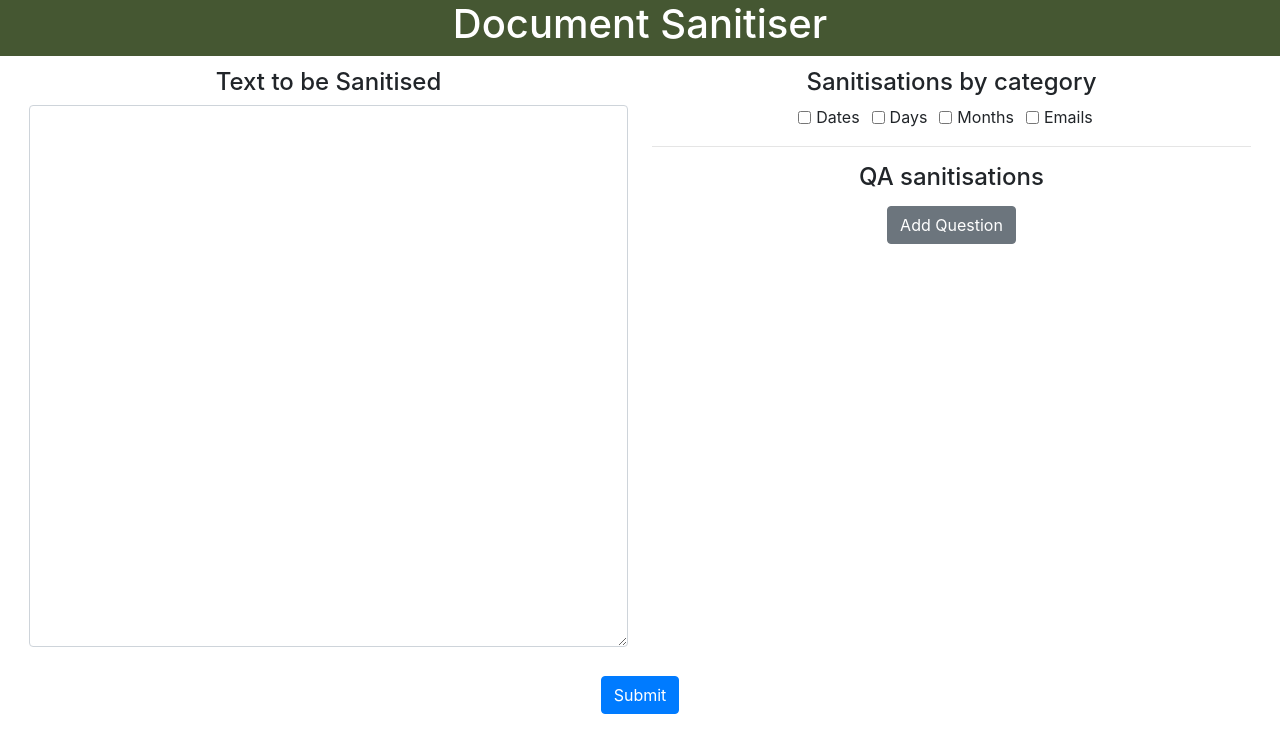
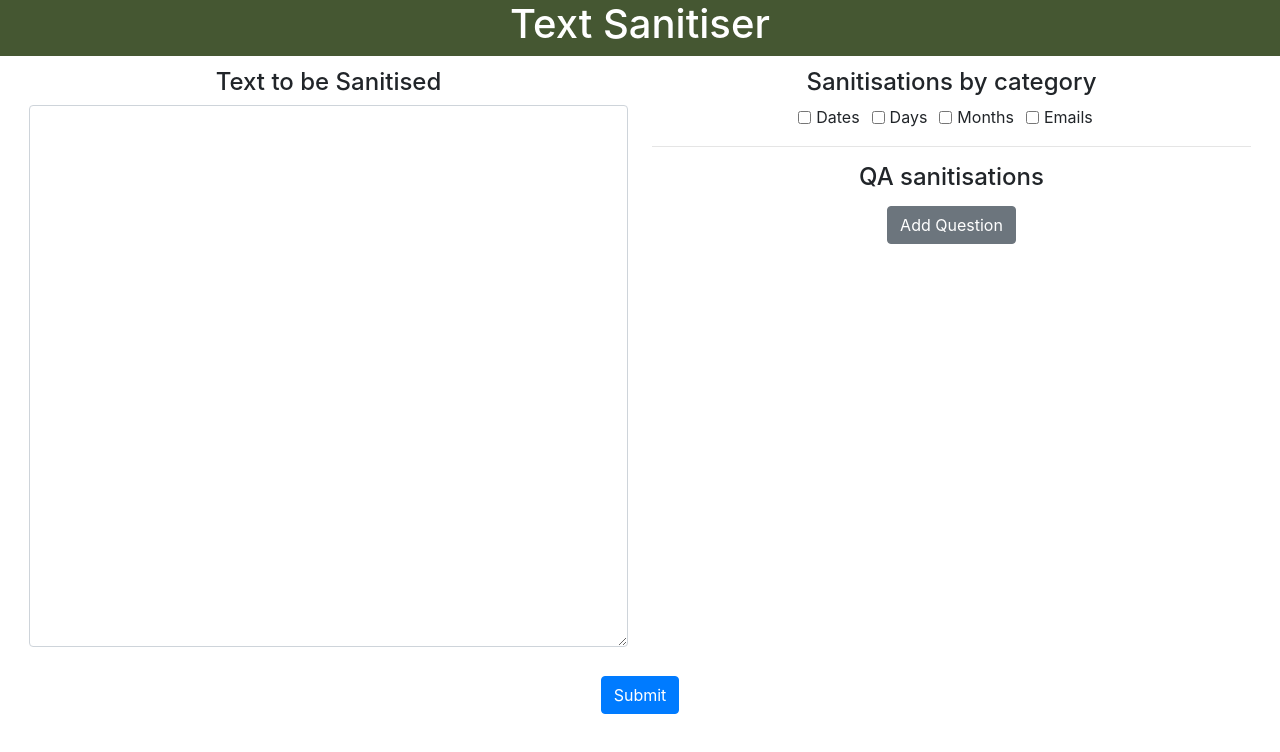
Before and after one commit to FilipposVlahos/FlexSanitise-Front-End, a React (Create React App) app: page / in a window 1280 px wide. Shown: the top 752 px of the page. Built offline with nearby package versions, Linux system fonts and the light colour scheme.

Commit message:
Changed the name of the app from Document Sanitiser to Text Sanitiser

```diff
--- a/src/App.js
+++ b/src/App.js
@@ -6,7 +6,7 @@ function App() {
     <div className="App">
       <header className="App-header">
         <h1>
-          Document Sanitiser
+          Text Sanitiser
         </h1>
       </header>
       <div className="body">
```
